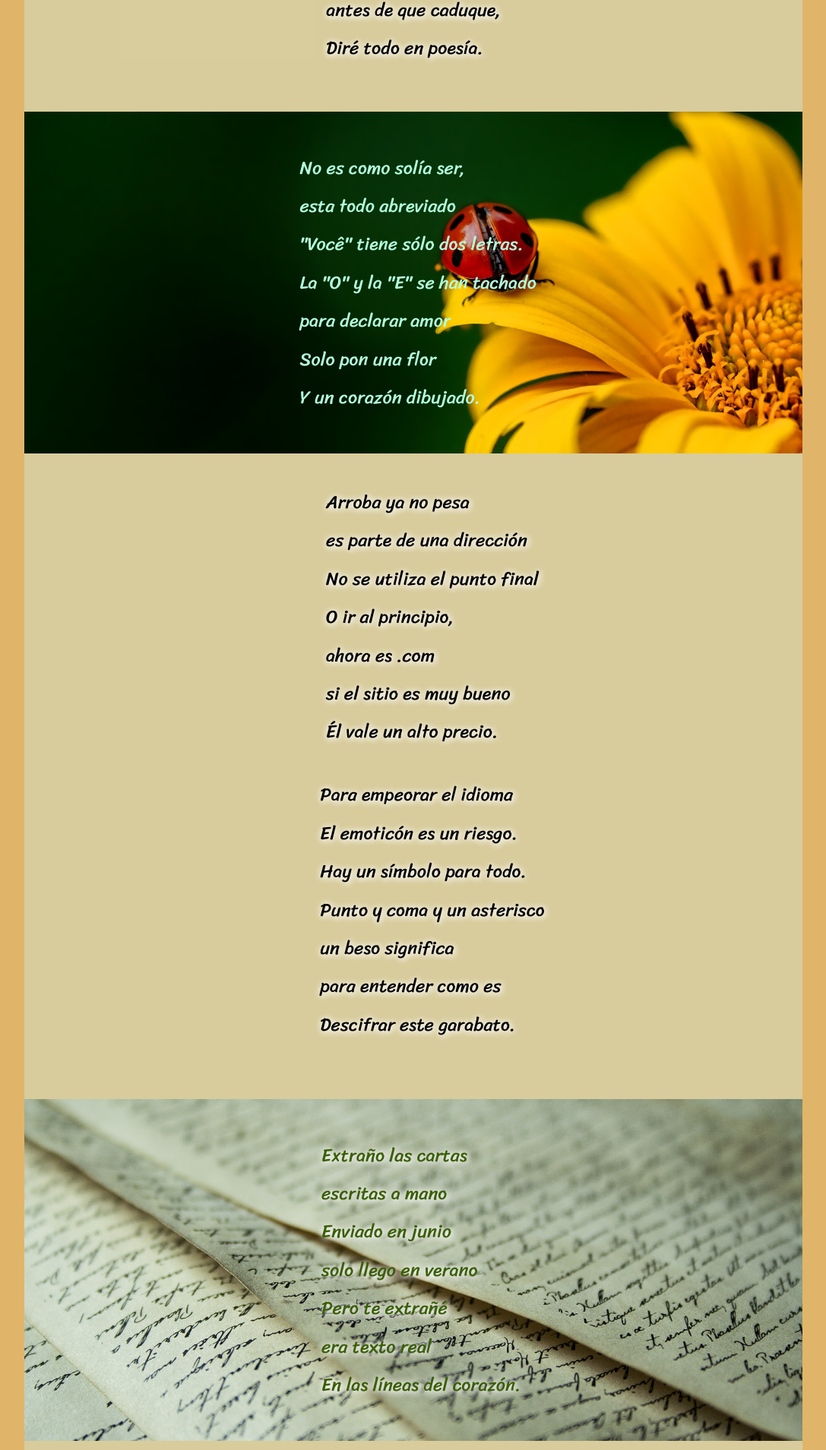
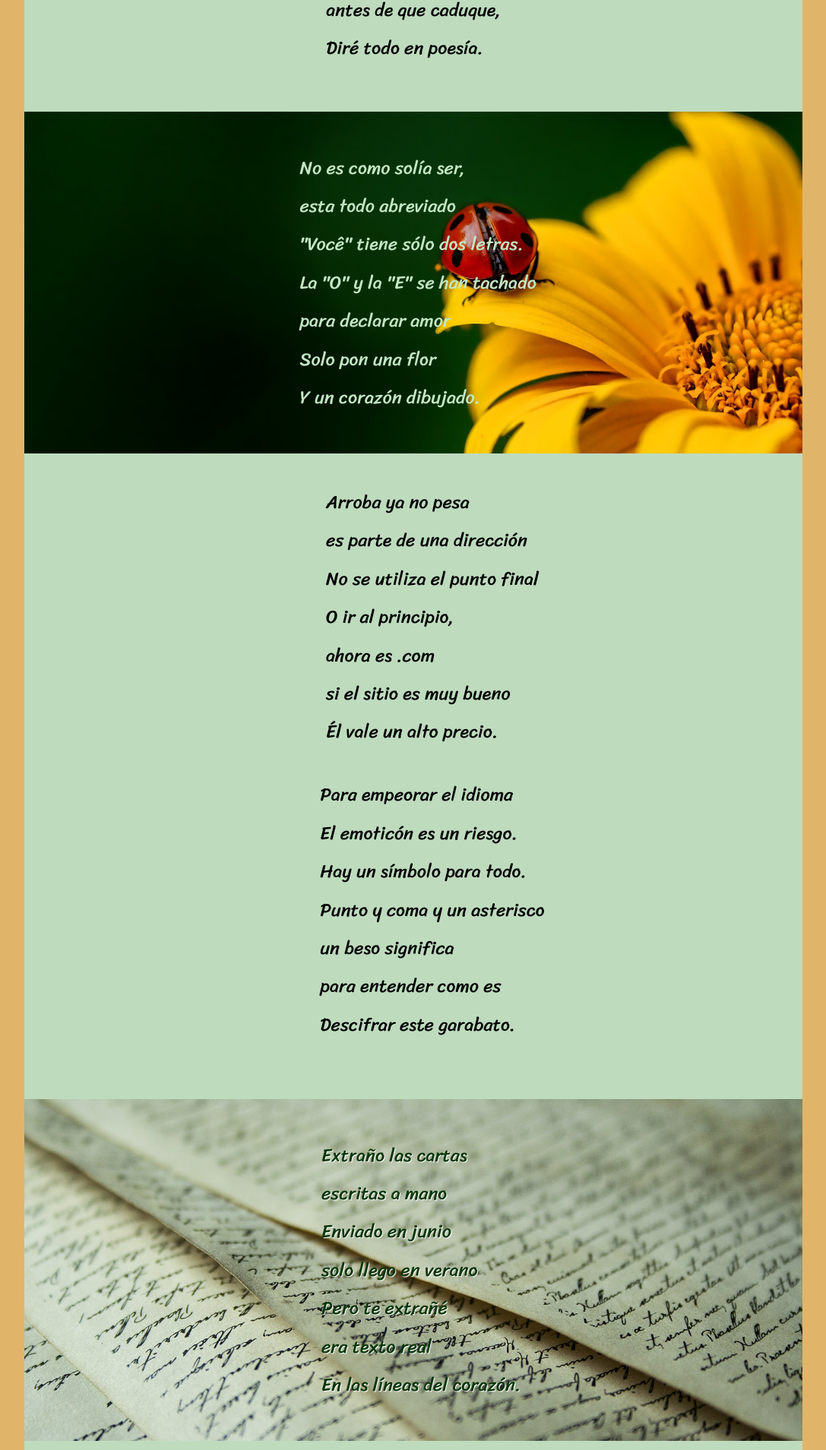
Before and after one commit to Jairth/poesia, a plain HTML site: page index.html in a window 1280 px wide. Shown: the part 431-2340 px from the top of the page at 76% size, without its empty margins (96-1183 px from the left). Drawn offline with Linux system fonts and the light colour scheme.

Commit message:
cambios de colores

```diff
--- a/style.css
+++ b/style.css
@@ -165,7 +165,7 @@ body {
 }
 
 .header {
-  background-color: black;
+  background-color: #001705;
   width: 100%;
   height: 8em;
   display: flex;
@@ -180,16 +180,12 @@ body {
   font-family: 'Passion One', Helvetica, Arial, sans-serif;
   font-weight: 500;
   font-variant: small-caps;
-  text-shadow:
-  0.5px 0.5px 2px white;
   margin-top: 0.5em;
 }
 
 .header h2 {
   display: inline;
   font-size: 0.75em;
-  text-shadow:
-  0.5px 0.5px 2px white;
 }
 
 .header a {
@@ -217,7 +213,7 @@ body {
   align-items: center;
   justify-content: center;
   color: black;
-  background:#d6d5aebe;
+  background:#BEDBBE;
   width: 100%;
   height: 450px;
 }
@@ -227,9 +223,6 @@ body {
   font-size: 1.5em;
   font-weight: 500;
   line-height: 2.1em;
-  text-shadow:
-              1px 1px 10px white,
-              1px 1px 10px white;
   margin-top: 1.3em;
 }
 
@@ -237,11 +230,12 @@ body {
   display: flex;
   align-items: center;
   justify-content: center;
-  color: #B3FEDE;
+  color: #c3e7c3;
   background: url('./img/background001.jpg');
   background-size: cover;
   background-position: center center;
   background-attachment: fixed;
+  backdrop-filter: blur(1em);
   width: 100%;
   height: 450px;
 }
@@ -260,11 +254,10 @@ body {
   display: flex;
   align-items: center;
   justify-content: center;
-  color: #395E04;
-  text-shadow:
-              1px 1px 10px white,
-              1px 1px 10px white;
+  color: #073507;
   background: url('./img/background002.jpg');
+  backdrop-filter: blur(1em);
+  text-shadow: 1px 1px 1px white;
   background-size: cover;
   background-position: center center;
   background-attachment: fixed;
@@ -288,7 +281,7 @@ body {
   align-items: center;
   justify-content: center;
   color: black;
-  background: #d6d5aebe;
+  background: #BEDBBE;
   width: 100%;
   height: 400px;
   padding-bottom: 3em;
@@ -299,20 +292,15 @@ body {
   font-size: 1.5em;
   font-weight: 500;
   line-height: 2.1em;
-  text-shadow:
-              1px 1px 10px white,
-              1px 1px 10px white;
 }
 
 .footer {
-  background: black;
+  background: #001705;
   width: 100%;
   height: 5vh;
   display: flex;
   justify-content: center;
   align-items: center;
-  text-shadow:
-              0.5px 0.5px 2px white;
 }
 
 .footer h2 a {
```
